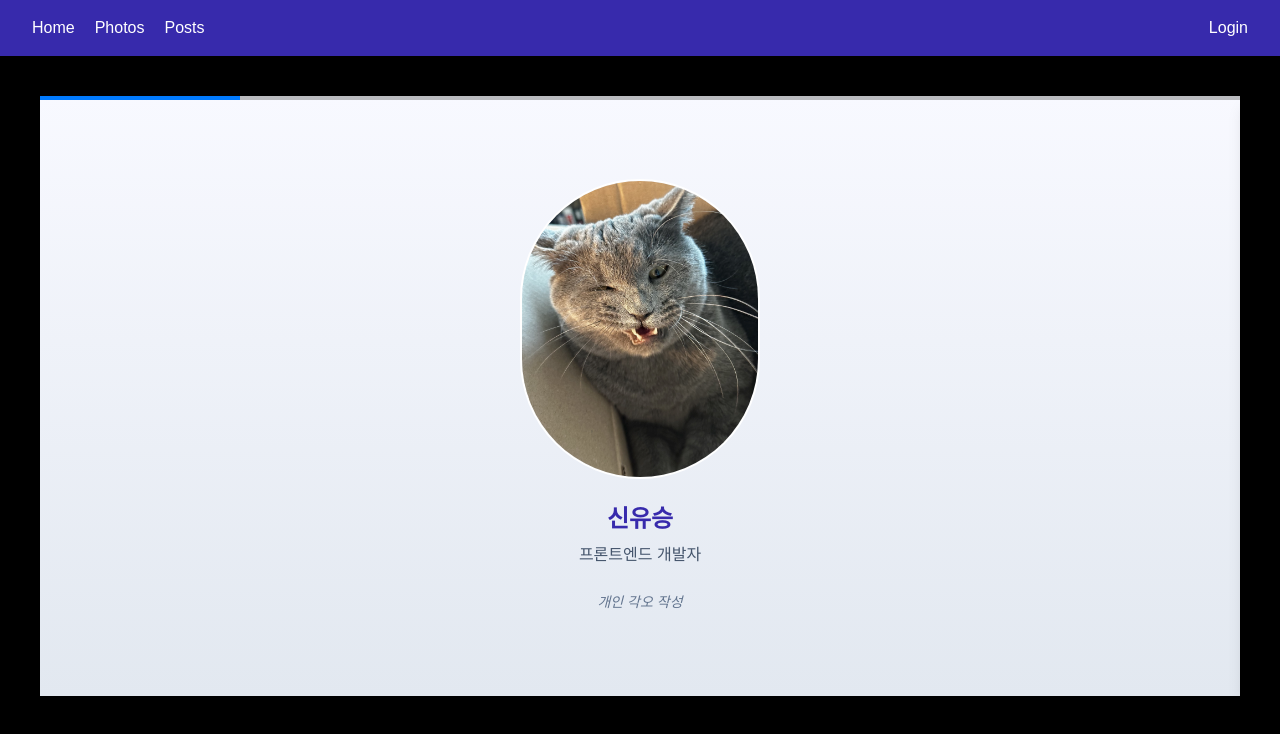
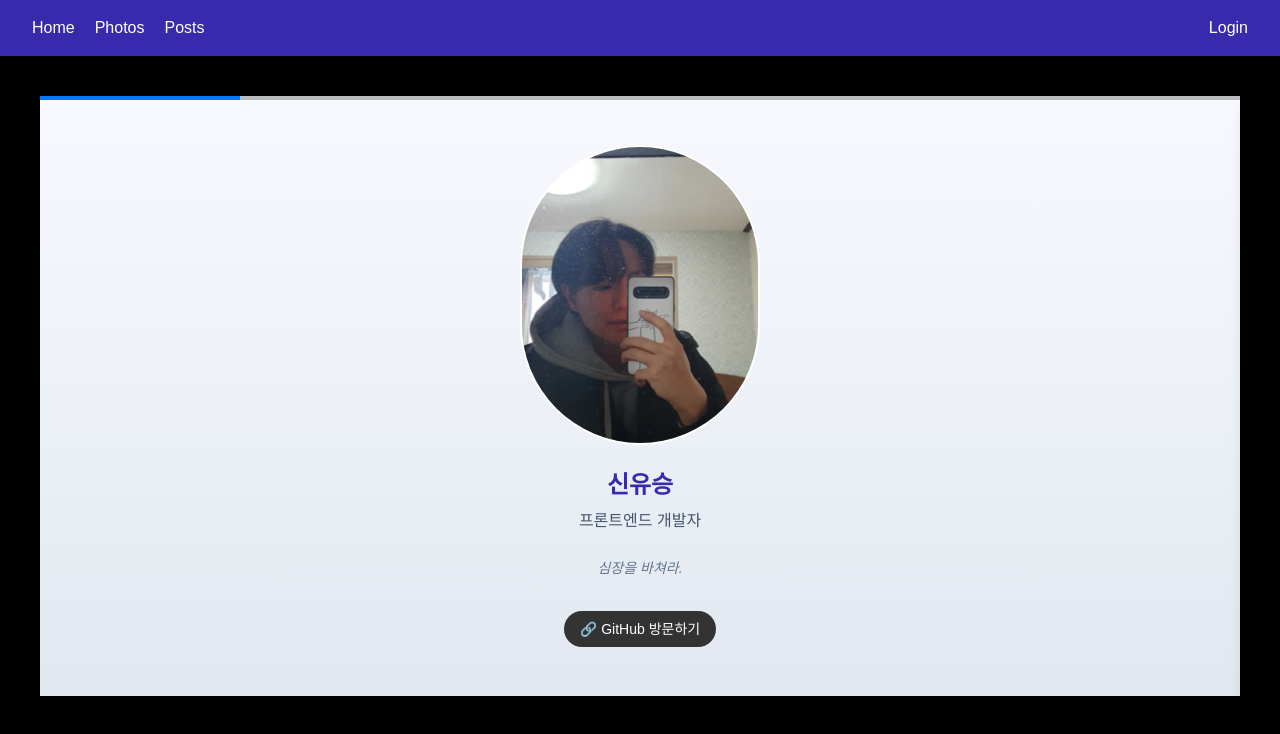
Before and after one commit to groom-practice/final-semi-project-team-3, a Next.js app: page / in a window 1280 px wide. Shown: the top 734 px of the page. Built offline with nearby package versions, Linux system fonts and the light colour scheme.

Commit message:
style: 프로필 사진 추가 및 수정

```diff
--- a/app/page.tsx
+++ b/app/page.tsx
@@ -20,10 +20,10 @@ type Profile = {
 const profiles: Profile[] = [
   {
     name: "신유승",
-    image: "/profile/mandoo.png",
+    image: "/profile/yuseung.png",
     role: "프론트엔드 개발자",
-    determination: "개인 각오 작성",
-    github: "",
+    determination: "심장을 바쳐라.",
+    github: "https://github.com/SinYusi",
   },
   {
     name: "권수영",
```
Also changed, not shown: public/profile/yuseung.png (added).
